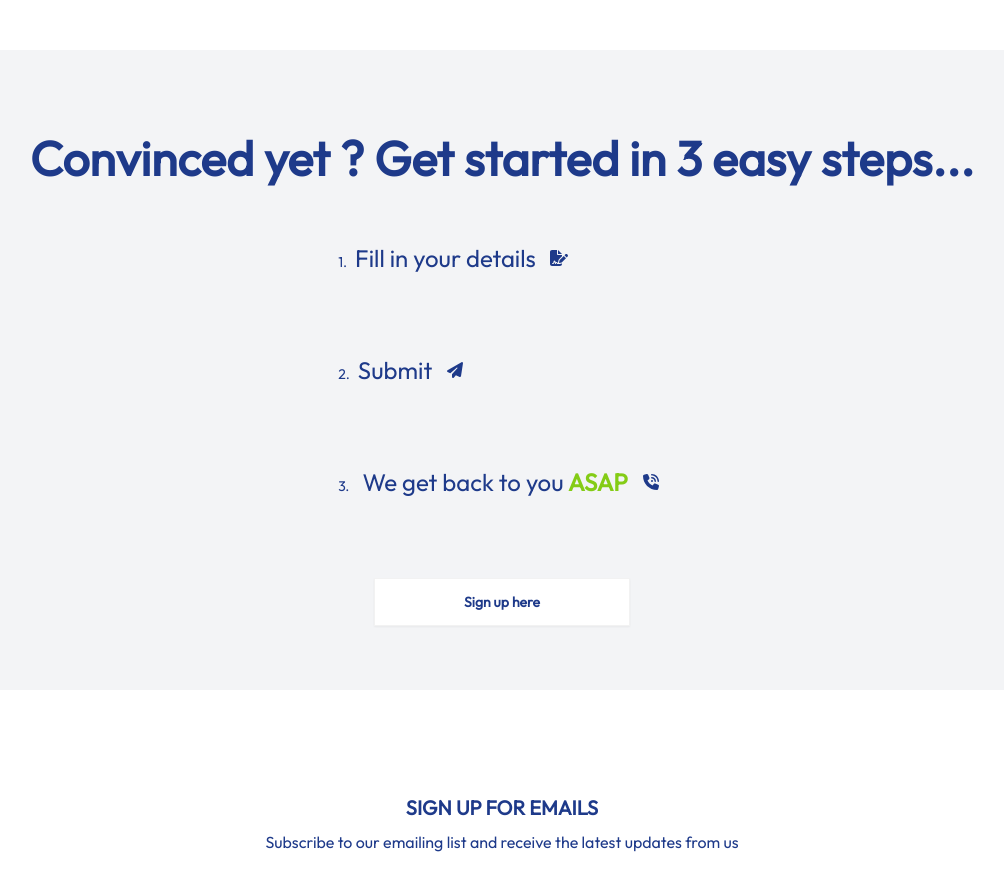
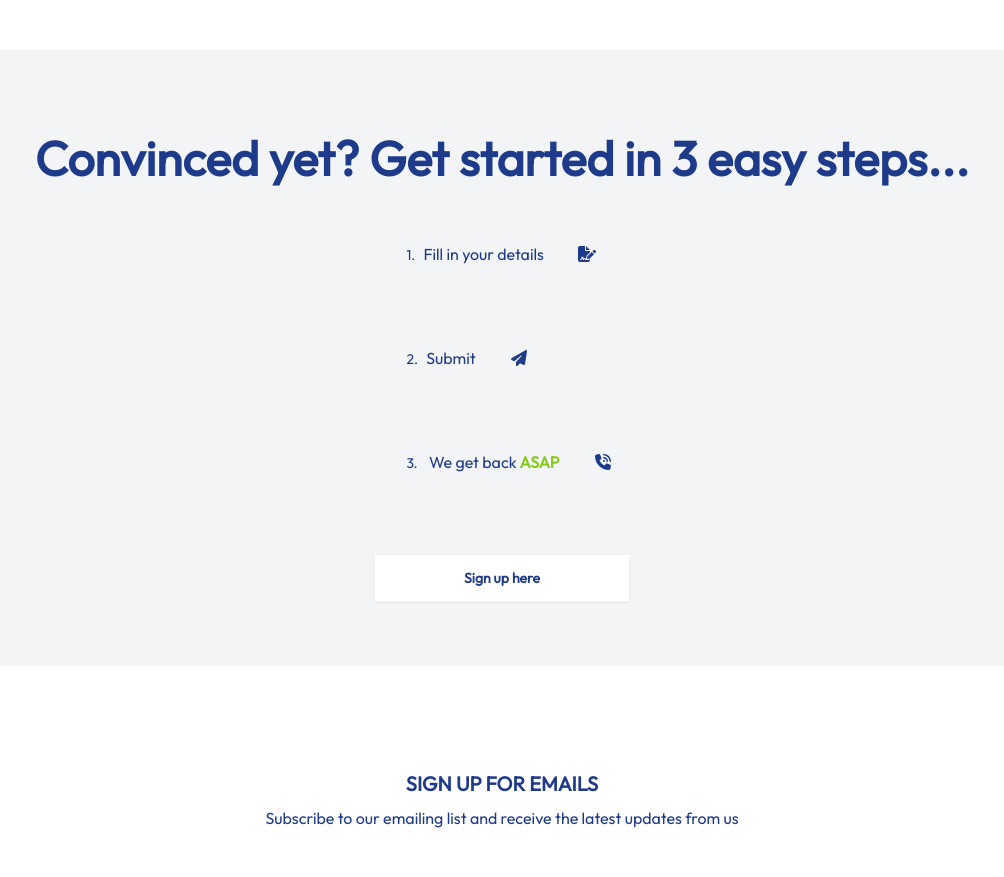
Before and after one commit to williamgyamfik/espm_landing_page, a Next.js app: page / in a window 1280 px wide. Shown: the part 2869-3746 px from the top of the page, without its empty margins (138-1142 px from the left). Built offline with nearby package versions, Linux system fonts and the light colour scheme.

Commit message:
project ready

```diff
--- a/components/GetStarted.jsx
+++ b/components/GetStarted.jsx
@@ -15,8 +15,8 @@ const GetStarted = () => {
         </div>
       </dialog>
       <div className="mx-auto py-16 text-blue-900">
-        <h1 className="text-5xl  text-center  p-5 font-bold">
-          Convinced yet ? Get started in 3 easy steps...
+        <h1 className="sm:text-5xl text-2xl text-center  p-5 font-bold">
+          Convinced yet? Get started in 3 easy steps...
         </h1>
         {/* <div className="w-full mt-12 sm:mb-10 text-white flex items-start justify-center flex-col  sm:flex-row">
           <div className="flex  mb-10 sm:mb-0">
@@ -52,8 +52,8 @@ const GetStarted = () => {
 
         <div className="flex justify-center ">
           <div className="grid grid-col-3 text-left">
-            <div className="flex justify-start items-center p-10">
-              <p className="text-2xl">
+            <div className="flex justify-start items-center p-5">
+              <p className="p-5">
                 <span className="text-sm p-2 ">1.</span>Fill in your details
               </p>
               <FontAwesomeIcon
@@ -62,8 +62,8 @@ const GetStarted = () => {
                 className="mx-2 "
               />
             </div>
-            <div className="flex justify-start items-center p-10">
-              <p className="text-2xl">
+            <div className="flex justify-start items-center p-5">
+              <p className="p-5">
                 <span className="text-sm p-2 ">2.</span>
                 Submit
               </p>
@@ -73,10 +73,10 @@ const GetStarted = () => {
                 className="mx-2 "
               />
             </div>
-            <div className="flex justify-start items-center p-10">
+            <div className="flex justify-start items-center p-5">
               <div>
-                <p className="text-2xl ">
-                  <span className="text-sm p-2 "> 3.</span> We get back to you
+                <p className="p-5">
+                  <span className="text-sm p-2 "> 3.</span> We get back
                   <span className="text-lime-500 font-bold "> ASAP</span>
                 </p>
               </div>
```
